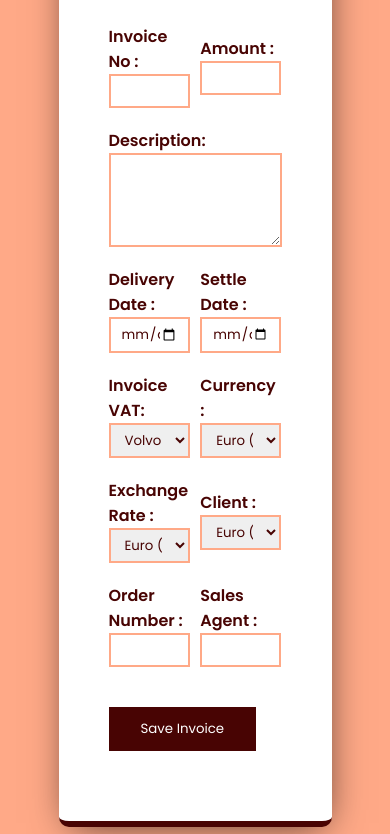
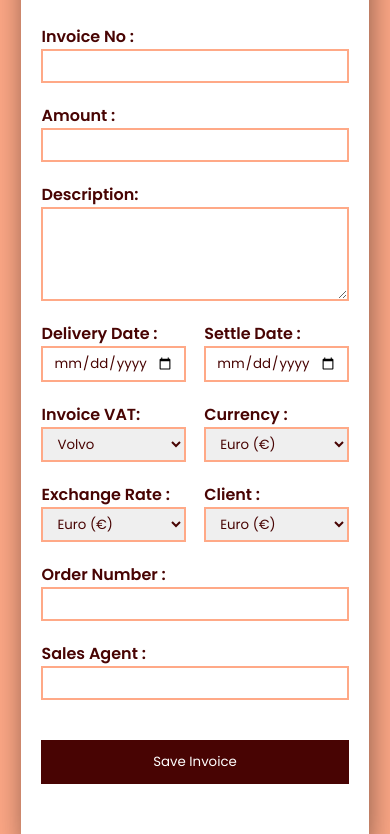
Before and after one commit to Lakesxo/Optisource-task, a plain HTML site: page index.html in a window 390 px wide. Shown: the part 178-1012 px from the top of the page. Drawn offline with Linux system fonts and the light colour scheme.

Commit message:
added media query

```diff
--- a/assets/css/main.css
+++ b/assets/css/main.css
@@ -38,24 +38,24 @@ p.inv {
     font-weight: 800;
     font-size: 30px;
 }
-.flex, .drop1, .drop2, .last {
+.flex, .flex1, .drop1, .drop2, .last {
     display: flex;
     align-items: center;
     width: 100%;
     margin-bottom: 20px;
 }
-.left, .right, .desc {
+.left, .lefty, .righty, .right, .desc {
     display: flex;
     flex-direction: column;
 }
 .desc {
     margin-bottom: 20px;
 }
-.left {
+.left, .lefty {
     width: 47%;
     margin-right: 6%;
 }
-.right{
+.right, .righty{
     width: 47%;
 }
 input, textarea, select {
@@ -76,3 +76,24 @@ input[type="submit"]{
     margin-top: 20px;
     margin-bottom: 40px;
 }
+
+/* Media Query */
+@media all and (max-width: 680px){
+    .container {
+        width: 89%;
+        padding: 30px 20px;
+    }
+    .flex1 {
+        display: block;
+    }
+    .lefty, .righty {
+        width: 100%;
+        margin-bottom: 20px;
+    }
+    .last {
+        display: block;
+    }
+    input[type="submit"] {
+        width: 100%;
+    }
+}
--- a/index.html
+++ b/index.html
@@ -15,12 +15,12 @@
                 <img src="./assets/img/Group 41.png" alt="logo">
             </header>
             <form>
-                <div class="flex">
-                    <div class="left">
+                <div class="flex1">
+                    <div class="lefty">
                         <label for="number">Invoice No :</label>
                         <input type="text" name="number" id="number">
                     </div>
-                    <div class="right">
+                    <div class="righty">
                         <label for="amount">Amount :</label>
                         <input type="number" name="amount" id="amount">
                     </div>
@@ -80,11 +80,11 @@
                     </div>
                 </div>
                 <div class="last">
-                    <div class="left">
+                    <div class="lefty">
                         <label for="order">Order Number :</label>
                         <input type="number" name="order" id="order">
                     </div>
-                    <div class="right">
+                    <div class="righty">
                         <label for="agent">Sales Agent :</label>
                         <input type="text" name="agent" id="agent">
                     </div>
```
